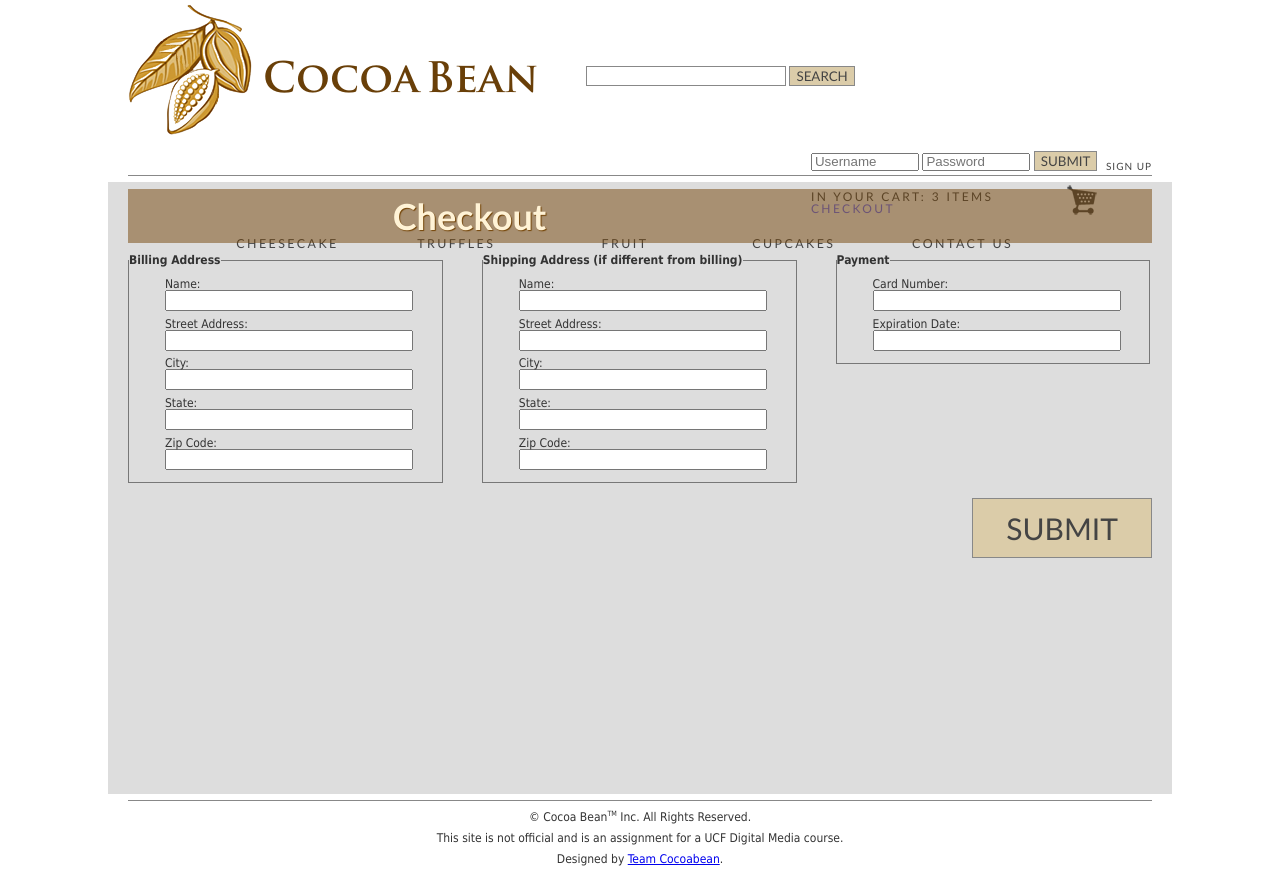
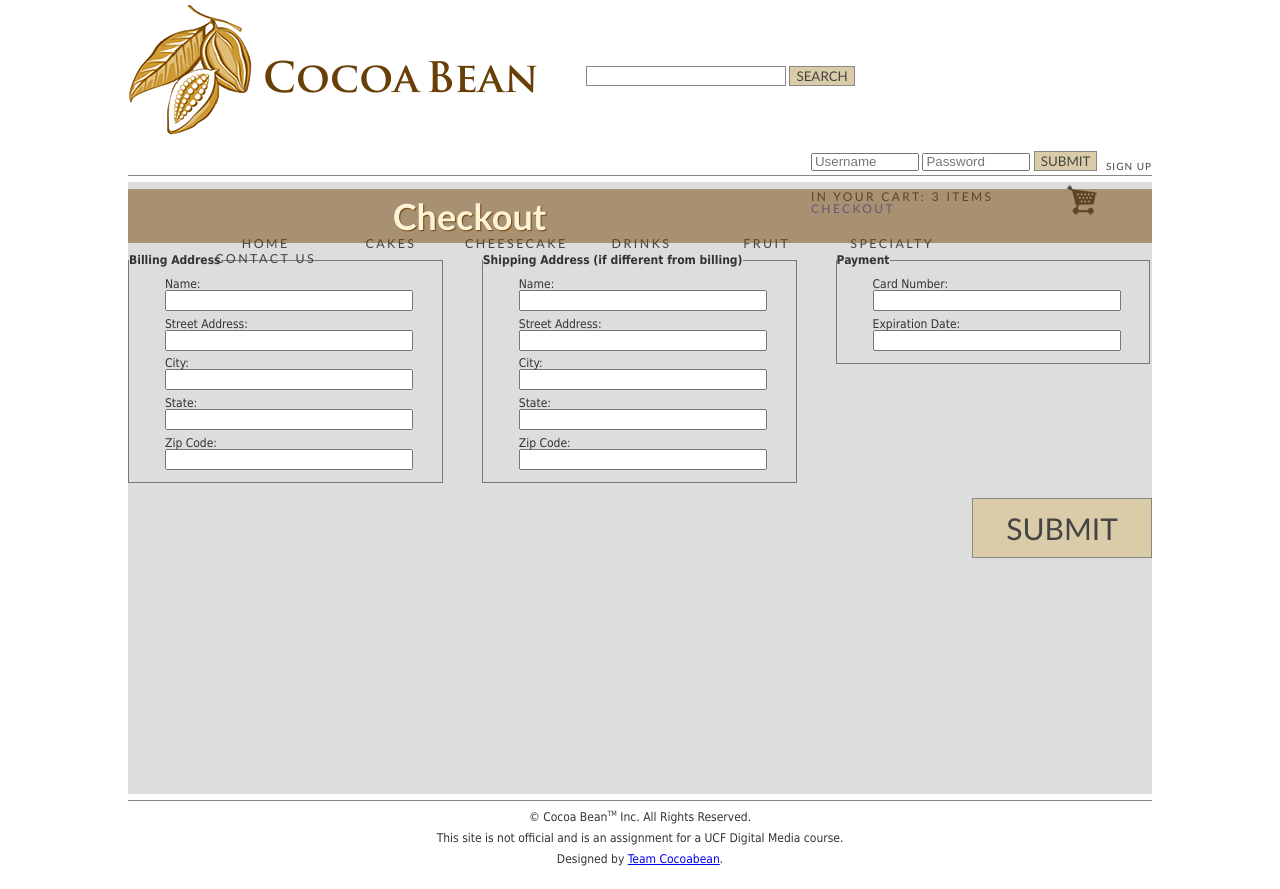
Before and after one commit to Takarou/cocoabean, a PHP site: page /cart.php in a window 1280 px wide. Run offline with PHP 8.4, Linux system fonts and the light colour scheme.

Commit message:
Consolidated CSS link rels into @imports

```diff
--- a/cart.php
+++ b/cart.php
@@ -3,24 +3,24 @@
 <head>
 	<title>CocoaBean Cart</title>
 	<meta charset='utf-8'>
-
-	<link rel="stylesheet" href="css/style.css" media="screen" />
-
     <meta name="viewport" content="width=device-width, initial-scale=1.0" />
 
-	<!-- 1140px Grid styles for IE -->
-	<!--[if lte IE 9]><link rel="stylesheet" href="css/ie.css" type="text/css" media="screen" /><![endif]-->
+    <!--[if lte IE 9]>
+        <style type="text/css">
+            @import url("css/ie.css") screen;
+        </style>
+    <![endif]-->
 
-	<!-- The 1140px Grid - http://cssgrid.net/ -->
-	<link rel="stylesheet" href="css/1140.css" type="text/css" media="screen" />
+    <style type="text/css">
+        @import url("css/reset.css") screen;
+        @import url("css/1140.css") screen;
+        @import url("css/style.css") screen;
+    </style>
 
-	<!-- Your styles -->
-	<link rel="stylesheet" href="css/styles.css" type="text/css" media="screen" />
+    <!--css3-mediaqueries-js - http://code.google.com/p/css3-mediaqueries-js/ - Enables media queries in some unsupported browsers-->
+    <script type="text/javascript" src="js/css3-mediaqueries.js"></script>
 
-	<!--css3-mediaqueries-js - http://code.google.com/p/css3-mediaqueries-js/ - Enables media queries in some unsupported browsers-->
-	<script type="text/javascript" src="js/css3-mediaqueries.js"></script>
-
-	<script type="text/javascript" src="js/google-analytics.js"></script>
+    <script type="text/javascript" src="js/google-analytics.js"></script>
 </head>
 <body id="checkout">
 
--- a/css/style.css
+++ b/css/style.css
@@ -1,6 +1,5 @@
-@import "reset.css";
-
-body	{
+body
+{
 	background: #fff;
 	font-family: "Tahoma", "Arial", sans-serif;
 	color:#333;
@@ -159,7 +158,7 @@
 nav ul li
 {
 	display: inline-block;
-	width: 19%;
+	width: 14%;
 	text-align: center;
 	margin: 1px auto;
 }
--- a/css/styles.css
+++ /dev/null
@@ -1,34 +0,0 @@
-/* ============================== */
-/* ! Layout for desktop version   */
-/* ============================== */
-
-	body {
-
-	}
-
-
-/* ============================= */
-/* ! Layout for mobile version   */
-/* ============================= */
-
-@media handheld, only screen and (max-width: 767px) {
-
-	body {
-
-	}
-
-}
-
-
-/* ========================================== */
-/* ! Provide higher res assets for iPhone 4   */
-/* ========================================== */
-
-@media only screen and (-webkit-min-device-pixel-ratio: 2) {
-
-/*	.logo {
-		background: url(logo2x.jpg) no-repeat;
-		background-size: 212px 303px;
-	}*/
-
-}
--- a/js/google-analytics.js
+++ b/js/google-analytics.js
@@ -1,4 +1,4 @@
-console.log("Google Analytics loaded.");
+// console.log("Google Analytics loaded.");
 var _gaq = _gaq || [];
   _gaq.push(['_setAccount', 'UA-35778705-1']);
   _gaq.push(['_trackPageview']);
--- a/php-includes/header-include.php
+++ b/php-includes/header-include.php
@@ -25,10 +25,12 @@
 
 	<nav>
 		<ul>
-			<li><a href="products.php?category=cheesecake">Cheesecake</a></li>
-			<li><a href="products.php?category=truffles">Truffles</a></li>
-			<li><a href="products.php?category=fruit">Fruit</a></li>
-			<li><a href="products.php?category=cupcakes">Cupcakes</a></li>
+			<li><a href="index.php">Home</a></li>
+			<li><a href="products.php?category=Cakes">Cakes</a></li>
+			<li><a href="products.php?category=Cheesecake">Cheesecake</a></li>
+			<li><a href="products.php?category=Druit">Drinks</a></li>
+			<li><a href="products.php?category=Fruit">Fruit</a></li>
+			<li><a href="products.php?category=Specialty">Specialty</a></li>
 			<li><a href="contact.php">Contact Us</a></li>
 		</ul>
 	</nav>
```
Also changed, not shown: admin.php (+10 -10 lines), contact.php (+12 -12 lines), crud.php (+13 -13 lines), index.php (+10 -10 lines), products.php (+11 -11 lines), search.php (+10 -10 lines).
